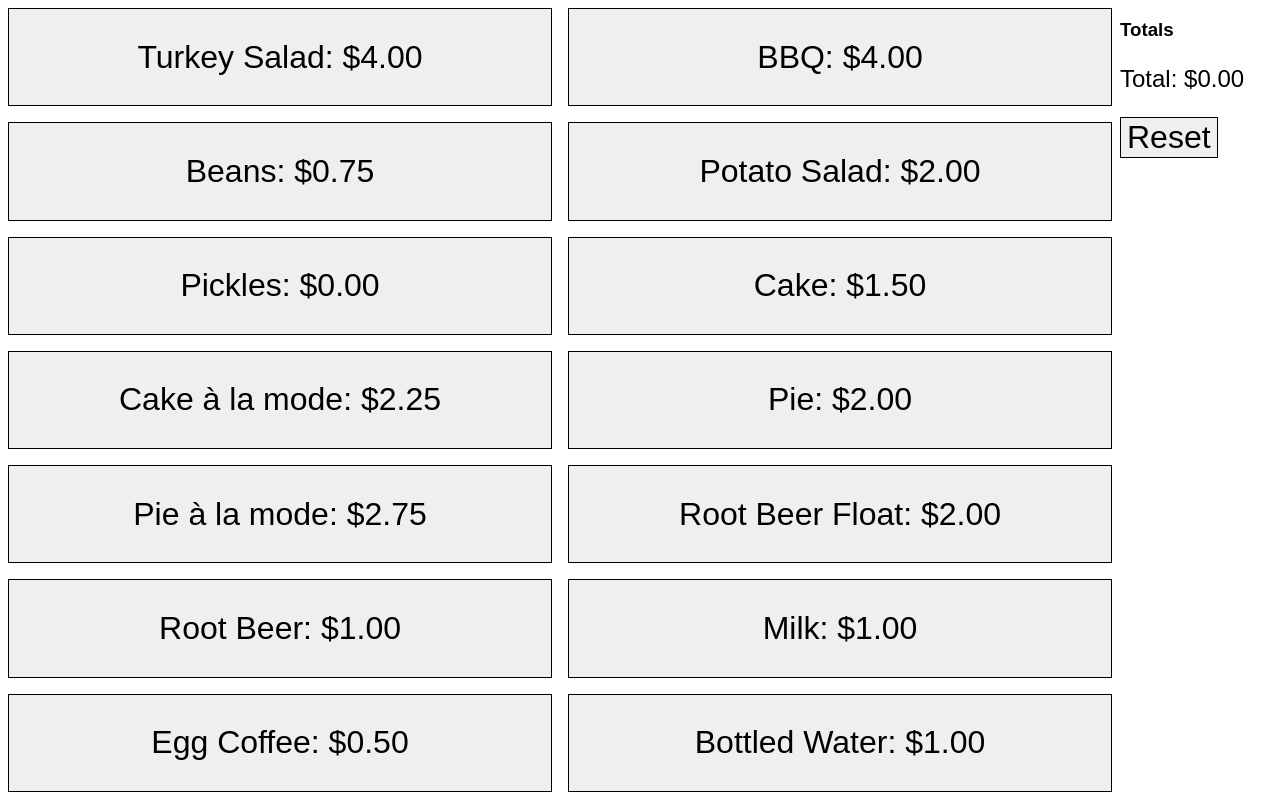
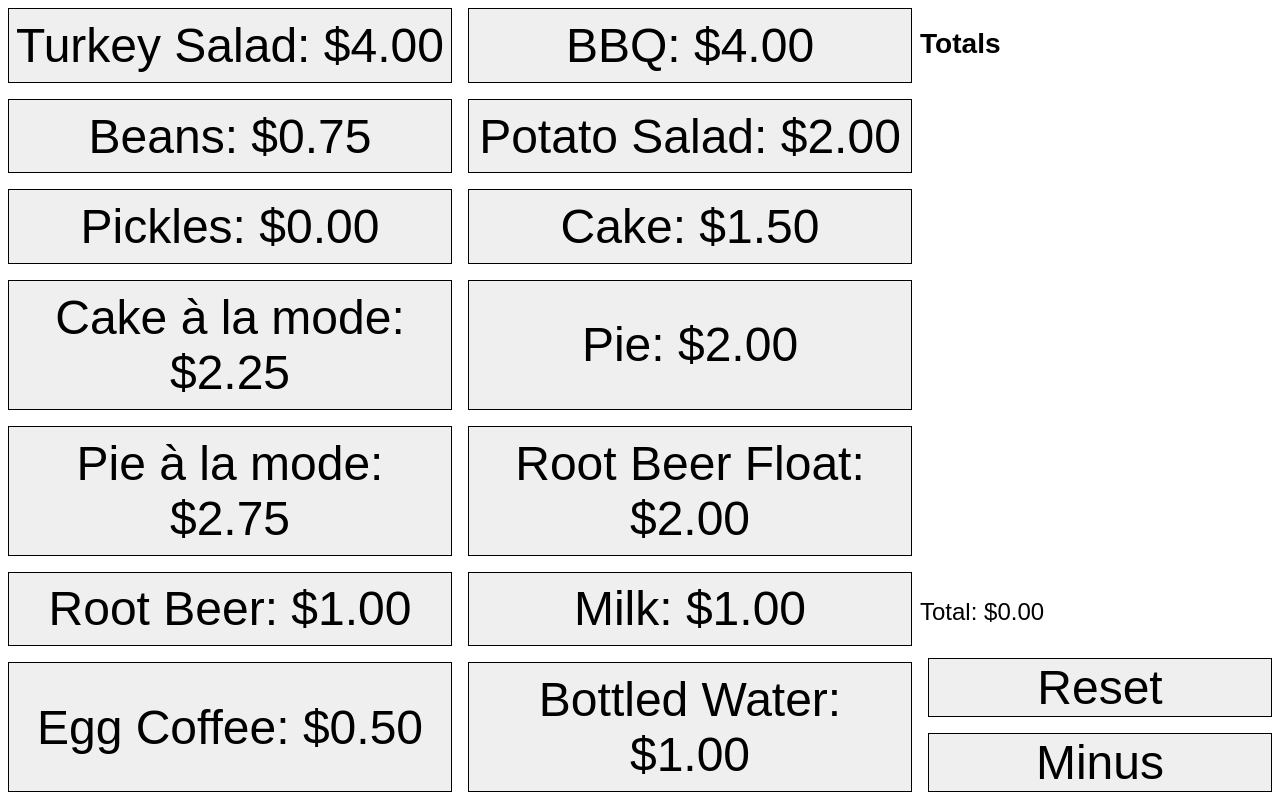
Before and after one commit to ChandlerSwift/ice-cream-social-pricing, a plain HTML site: page index.html in a window 1280 px wide. Drawn offline with nearby package versions, Linux system fonts and the light colour scheme.

Commit message:
Update with Dad's feedback

```diff
--- a/index.html
+++ b/index.html
@@ -10,10 +10,11 @@
         body {
             margin: 0;
             font-family: sans-serif;
+            font-size: 24px;
         }
         #app {
             display: grid;
-            grid-template-columns: 1fr 10em;
+            grid-template-columns: 1fr 15em;
             height: 100vh;
         }
         #app div.buttons {
@@ -22,41 +23,47 @@
             height: 100vh;
             justify-content: center;
         }
-        #app div.buttons button.item, #reset-button {
+        button {
             border: 1px solid black;
             margin: 0.5rem;
             font-size: 2em;
         }
+        #app div.buttons.sub button:disabled {
+            color: lightgray;
+        }
+        #app div.buttons.sub button:not(:disabled) {
+            color: red;
+        }
         #app div.summary {
             overflow: auto;
+            display: flex;
+            flex-direction: column;
         }
         #app div.summary ul {
             padding-left: 20px;
-        }
-        #reset-button {
-            margin: auto;
-        }
-        p#total {
-            font-size: 1.5em;
+            flex-grow: 1;
         }
     </style>
 </head>
 <script src="https://unpkg.com/vue@3"></script>
 
 <div id="app">
-    <div class="buttons">
-      <template v-for="(items, category) in available_items">
-            <!-- <h4>{{ category }}</h4> -->
-            <button class="item" v-for="(price, item) in items" @click="purchased_items.push({name: item, price: price})">{{ item }}: {{ priceFormatter.format(price) }}</button>
-        </template>
+    <div class="buttons" :class="{ add: addMode, sub: !addMode }">
+        <button
+            v-for="item in items"
+            :class="{ purchased: item.quantity != 0 }"
+            :disabled="!addMode && item.quantity == 0"
+            @click="if (addMode) { item.quantity++; } else { item.quantity--; addMode=true; }"
+        >{{ item.name }}: {{ priceFormatter.format(item.cost) }}</button>
     </div>
     <div class="summary">
         <h3>Totals</h3>
         <ul>
-            <li v-for="item in purchased_items">{{ item.name }}: {{ priceFormatter.format(item.price) }}</li>
+            <li v-for="item in items" v-show="item.quantity != 0">{{ item.name }} ({{ item.quantity }}): {{ priceFormatter.format(item.cost * item.quantity) }}</li>
         </ul>
-        <p id="total">Total: {{ priceFormatter.format(purchased_items.reduce((a, b) => a+b.price, 0)) }}</p>
-        <button id="reset-button" @click="purchased_items=[]">Reset</button>
+        <p id="total">Total: {{ priceFormatter.format(items.reduce((total, item) => total + item.cost * item.quantity, 0)) }}</p>
+        <button @click="items.forEach(item => item.quantity = 0)">Reset</button>
+        <button @click="addMode=!addMode">Minus</button>
     </div>
 </div>
 
@@ -66,35 +73,82 @@
     const app = createApp({
         data() {
             return {
-                plates: [],
-                purchased_items: [],
-                available_items: {
-                    "Sandwiches": {
-                        "Turkey Salad": 4,
-                        "BBQ": 4,
+                addMode: true,
+                items: [
+                    {
+                        name: "Turkey Salad",
+                        cost: 4,
+                        quantity: 0,
                     },
-                    "Sides": {
-                        "Beans": .75,
-                        "Potato Salad": 2,
-                        "Pickles": 0,
+                    {
+                        name: "BBQ",
+                        cost: 4,
+                        quantity: 0,
                     },
-                    "Desserts": {
-                        "Cake": 1.5,
-                        "Cake à la mode": 2.25,
-                        "Pie": 2,
-                        "Pie à la mode": 2.75,
+                    {
+                        name: "Beans",
+                        cost: 0.75,
+                        quantity: 0,
                     },
-                    "Drinks": {
-                        "Root Beer Float": 2,
-                        "Root Beer": 1,
-                        "Milk": 1,
-                        "Egg Coffee": .5,
-                        "Bottled Water": 1,
+                    {
+                        name: "Potato Salad",
+                        cost: 2,
+                        quantity: 0,
                     },
-                },
+                    {
+                        name: "Pickles",
+                        cost: 0,
+                        quantity: 0,
+                    },
+                    {
+                        name: "Cake",
+                        cost: 1.5,
+                        quantity: 0,
+                    },
+                    {
+                        name: "Cake à la mode",
+                        cost: 2.25,
+                        quantity: 0,
+                    },
+                    {
+                        name: "Pie",
+                        cost: 2,
+                        quantity: 0,
+                    },
+                    {
+                        name: "Pie à la mode",
+                        cost: 2.75,
+                        quantity: 0,
+                    },
+                    {
+                        name: "Root Beer Float",
+                        cost: 2,
+                        quantity: 0,
+                    },
+                    {
+                        name: "Root Beer",
+                        cost: 1,
+                        quantity: 0,
+                    },
+                    {
+                        name: "Milk",
+                        cost: 1,
+                        quantity: 0,
+                    },
+                    {
+                        name: "Egg Coffee",
+                        cost: 0.5,
+                        quantity: 0,
+                    },
+                    {
+                        name: "Bottled Water",
+                        cost: 1,
+                        quantity: 0,
+                    },
+                ],
                 priceFormatter: new Intl.NumberFormat('en-US', { style: 'currency', currency: 'USD' }),
             };
-        },
+        }
     }).mount('#app');
 </script>
 
```
